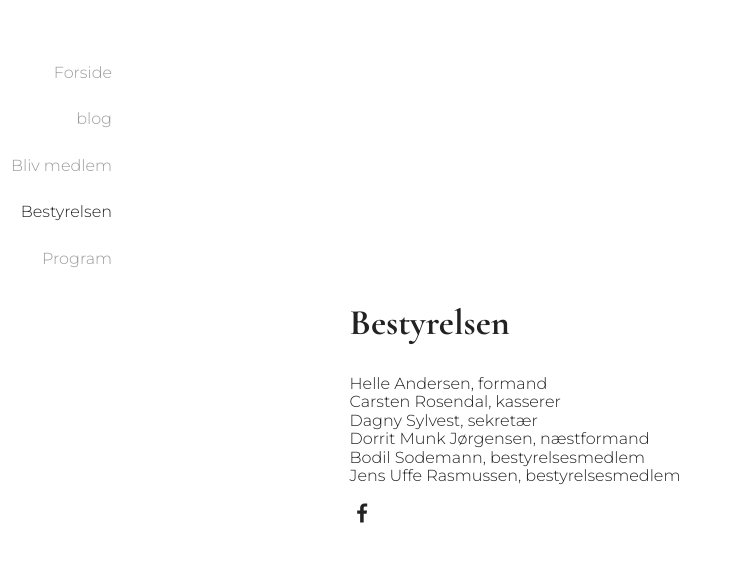
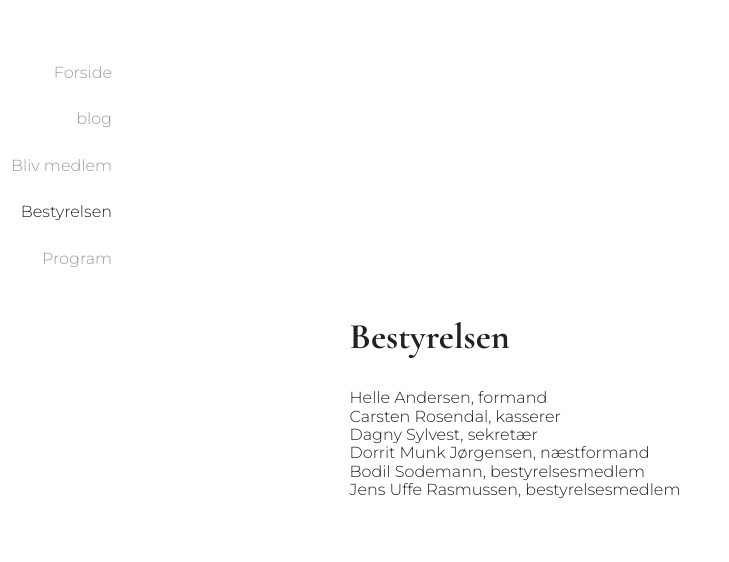
Before and after one commit to m-kales/af-de-fionie, a Next.js app: page /bestyrelsen in a window 1280 px wide. Shown: the top 562 px of the page, without its empty margins (0-729 px from the left). Built offline with nearby package versions, Linux system fonts and the light colour scheme.

Commit message:
Remove social list

```diff
--- a/src/pages/bestyrelsen.tsx
+++ b/src/pages/bestyrelsen.tsx
@@ -19,7 +19,6 @@ export default function Index() {
             Bodil Sodemann, bestyrelsesmedlem <br />
             Jens Uffe Rasmussen, bestyrelsesmedlem <br />
           </p>
-          <SocialList />
         </div>
       </div>
       <style jsx>{`
```
